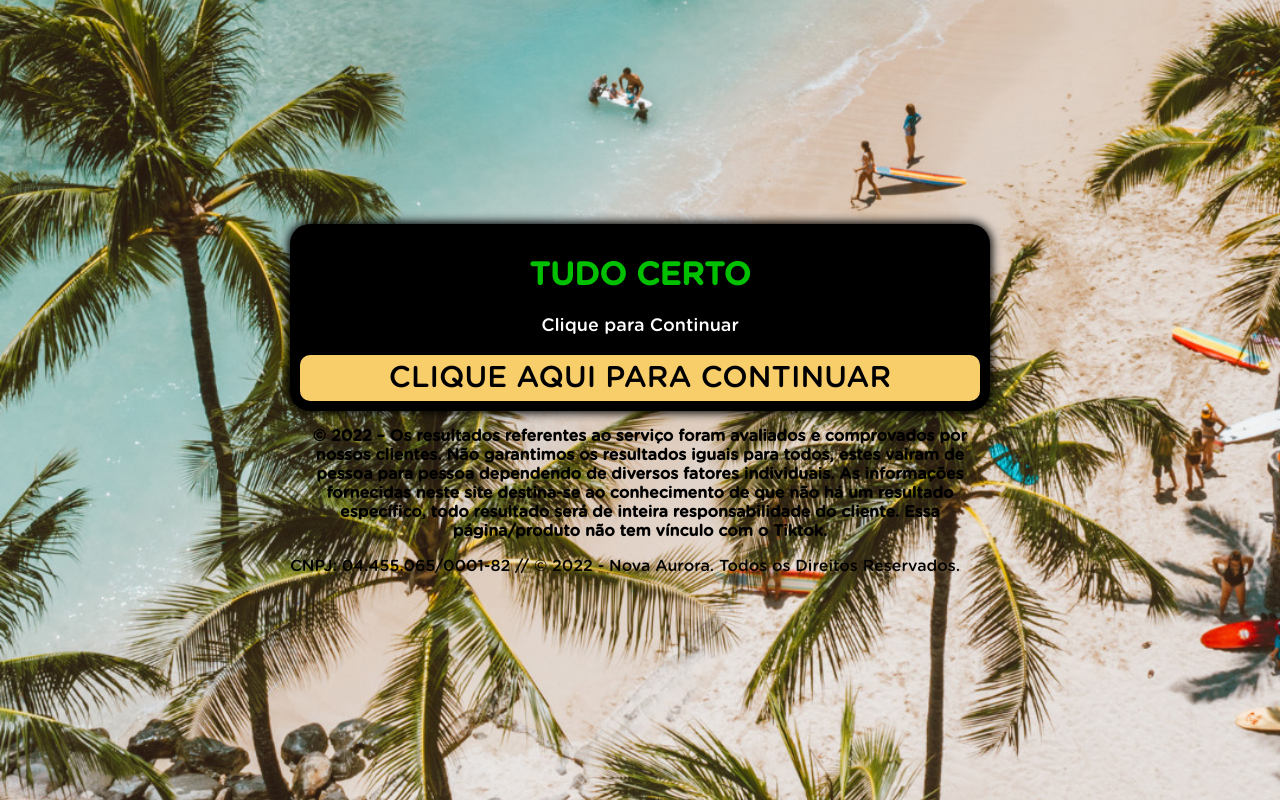
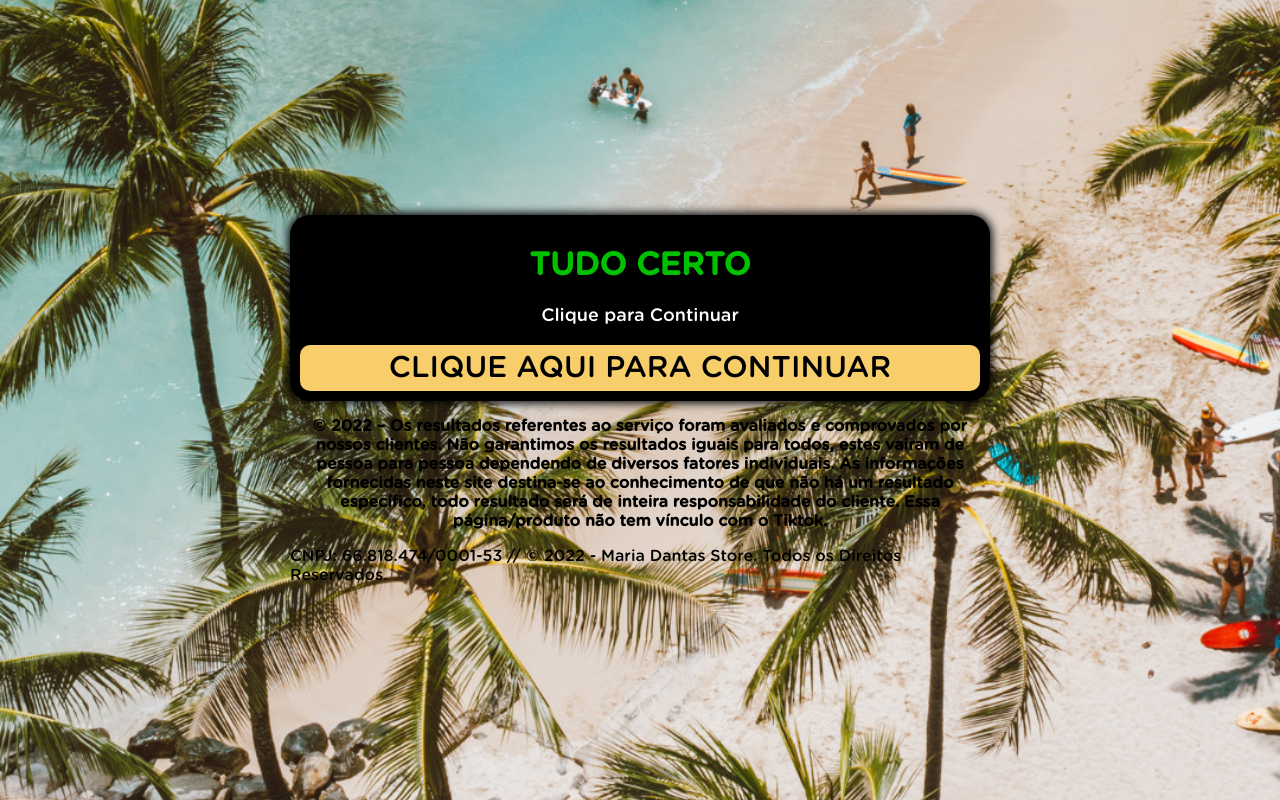
Before and after one commit to ArthurDuce/mariadantas.store, a plain HTML site: page ps/index.html in a window 1280 px wide. Drawn offline with Linux system fonts and the light colour scheme; a script that the page names is missing.

Commit message:
Update index.html

```diff
--- a/ps/index.html
+++ b/ps/index.html
@@ -30,7 +30,7 @@
 
     </div>
 
-CNPJ: 04.455.065/0001-82 // © 2022 - Nova Aurora. Todos os Direitos Reservados.
+CNPJ: 66.818.474/0001-53 // © 2022 - Maria Dantas Store. Todos os Direitos Reservados.
 
   </div>
   <script type="text/javascript" src="script.js"></script>
```
